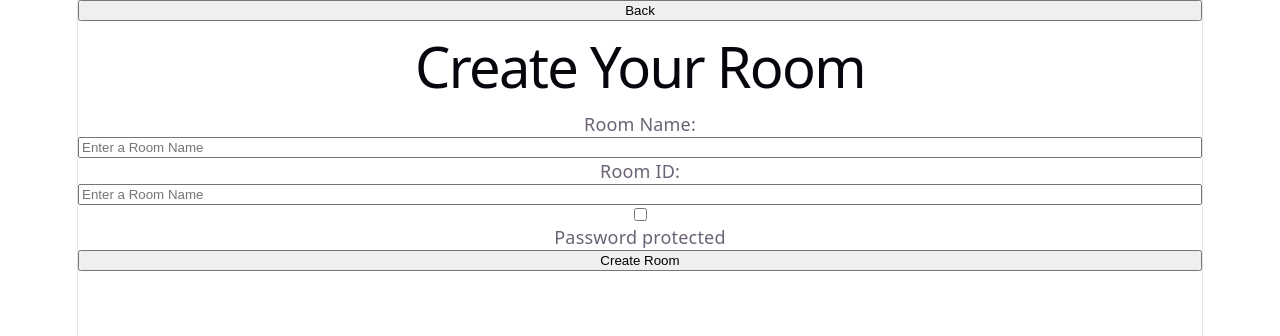
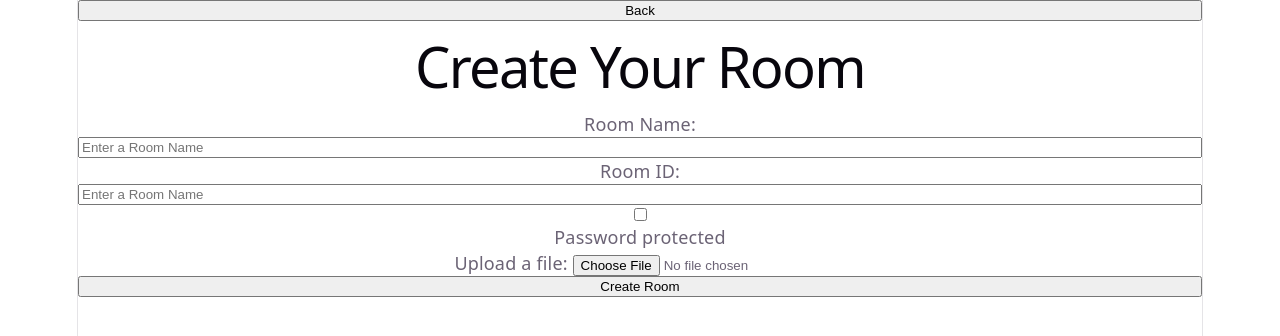
Before and after one commit to CyMain/LiveDoc, a React (Vite) app in the folder client/: page / in a window 1280 px wide. Both pictures are taken after typing "Sample" into the empty fields and a click on the button "Create a Room". Shown: the top 336 px of the page. Built offline with nearby package versions, Linux system fonts and the light colour scheme.

Commit message:
feat(create): add upload field in room create form

```diff
--- a/client/src/pages/CreateRoomPage/CreateRoomPage.jsx
+++ b/client/src/pages/CreateRoomPage/CreateRoomPage.jsx
@@ -54,6 +54,10 @@ export default function CreateRoomPage(){
                 ) : ""
             }
 
+            <label htmlFor="">
+                Upload a file: <input type="file" name="" id="" />
+            </label>
+
             <button
                 onClick={toEditRoom}
             >Create Room</button>
```
